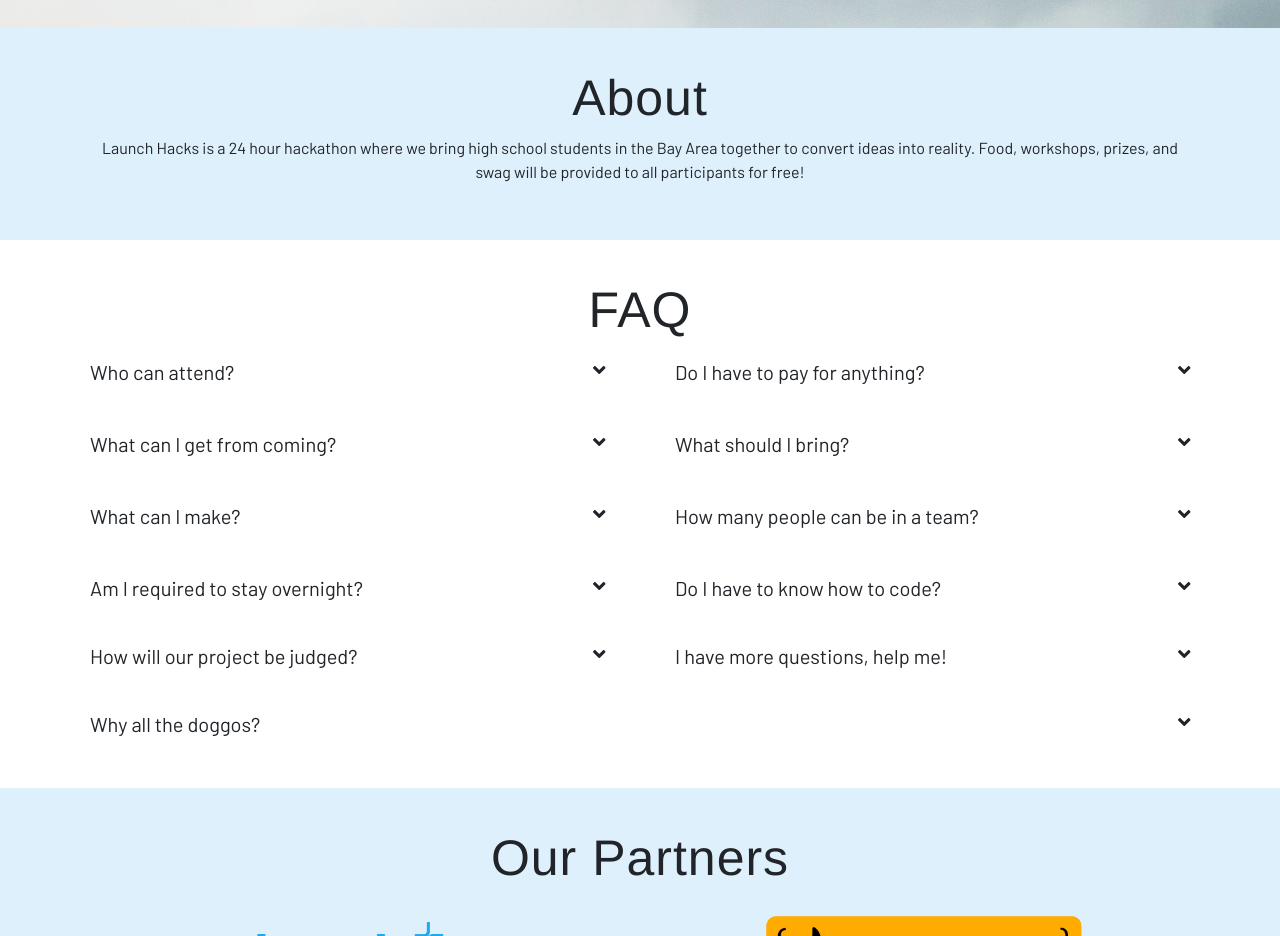
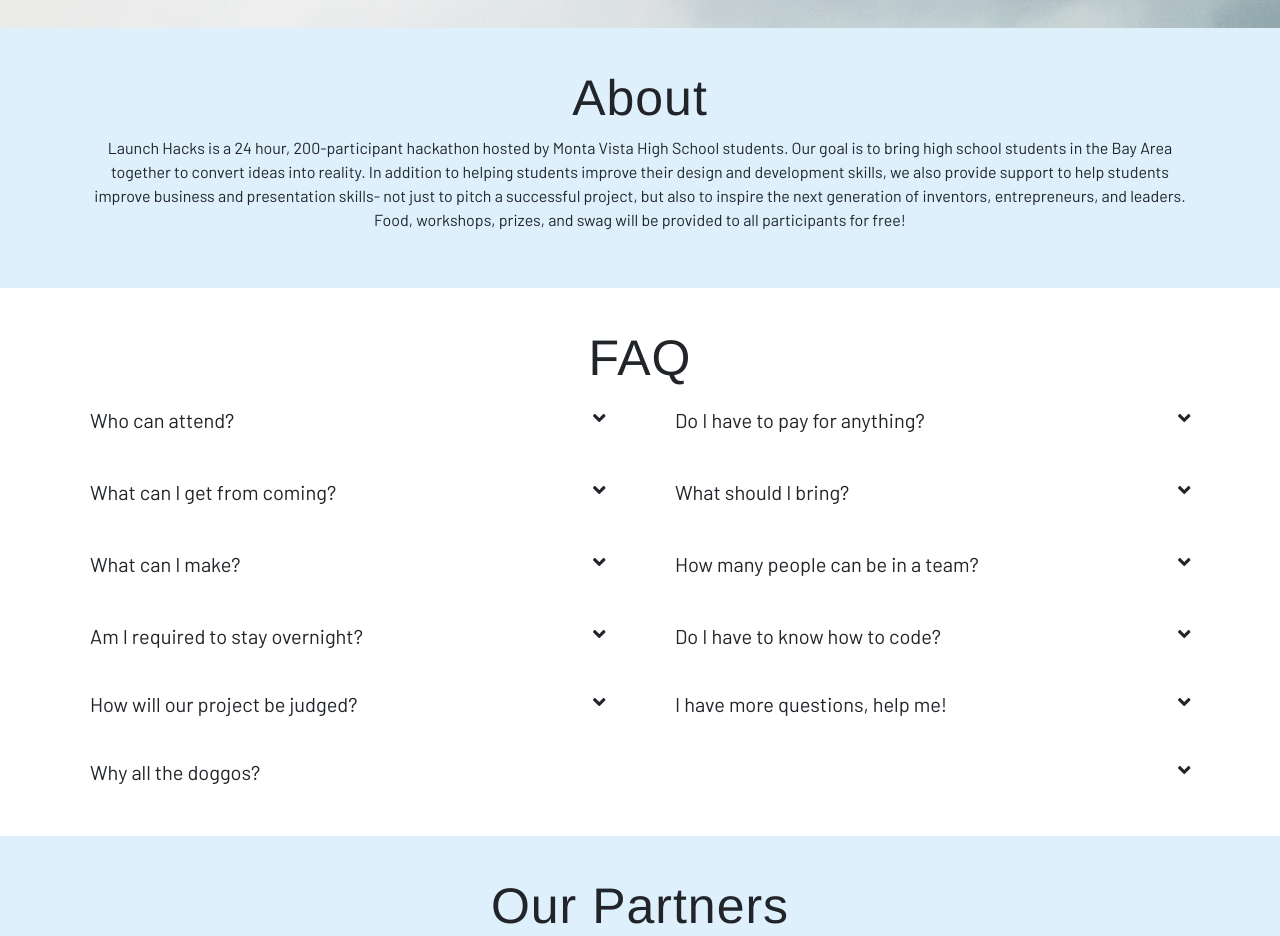
Before and after one commit to BananiumLabs/LaunchHacksSite, a website built with webpack: page index.html in a window 1280 px wide. Shown: the part 882-1818 px from the top of the page. Built offline with nearby package versions, Linux system fonts and the light colour scheme.

Commit message:
Improve about section description

```diff
--- a/index.html
+++ b/index.html
@@ -127,8 +127,11 @@
             <div class="row">
                 <div class="col-sm">
                     <h2 class="text-center">About</h2>
-                    <p class="text-center">Launch Hacks is a 24 hour hackathon where we bring high school students in the Bay Area together to convert
-                        ideas into reality. Food, workshops, prizes, and swag will be provided to all participants for free!</p>
+                    <p class="text-center">Launch Hacks is a 24 hour, 200-participant hackathon hosted by Monta Vista High School students.
+                        Our goal is to bring high school students in the Bay Area together to convert
+                        ideas into reality. In addition to helping students improve their design and development skills, we also provide support to help students improve
+                        business and presentation skills- not just to pitch a successful project, but also to inspire the next generation of inventors, entrepreneurs, and leaders.
+                        Food, workshops, prizes, and swag will be provided to all participants for free!</p>
                 </div>
             </div>
         </div>
```
